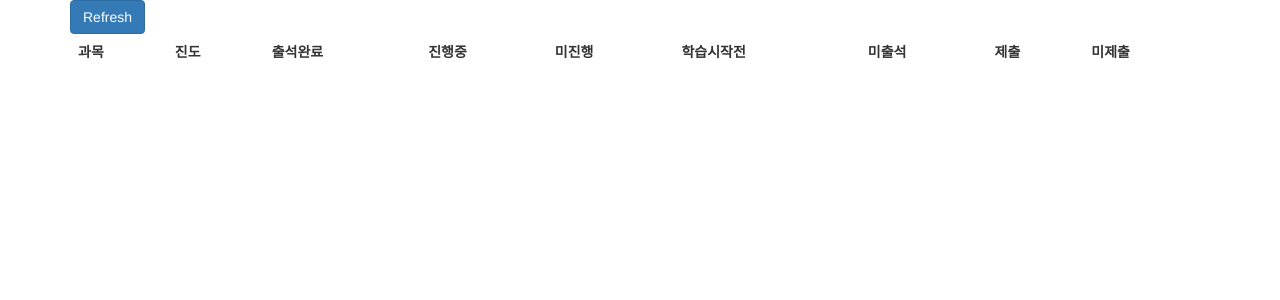
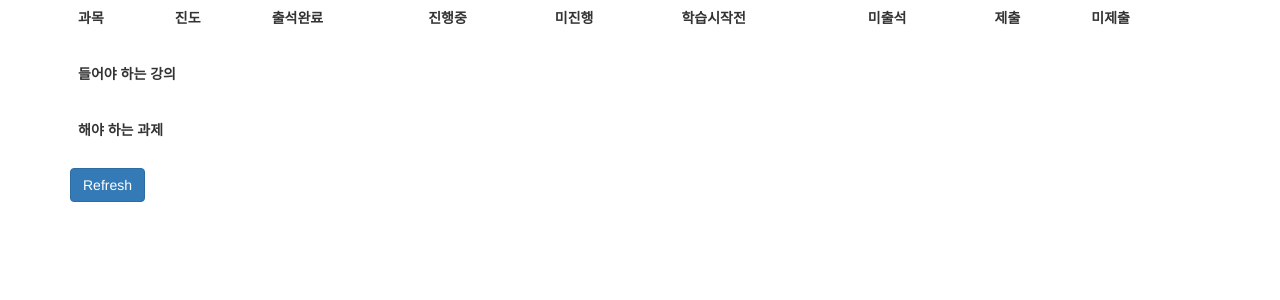
Before and after one commit to Yabby1997/CSE-CNU-Crawler-WEB, a Django app: page /elearn/ in a window 1280 px wide. Shown: the top 300 px of the page. Run offline with Django 3.2, Linux system fonts and the light colour scheme; the first user in the database is signed in; data comes from the database, SQL or seed files in the repository; some libraries are stand-ins or nearby versions.

Commit message:
들어야하는 강의, 해야하는 과제 보여주기까지 구현. 수정필요

```diff
--- a/elearn_data/models.py
+++ b/elearn_data/models.py
@@ -14,7 +14,7 @@
     report0 = models.IntegerField()
     report1 = models.IntegerField()
     videos2watch = models.TextField(default="")
-    reports2watch = models.TextField(default="")
+    reports2do = models.TextField(default="")
 
     def __str__(self):
         return self.title
--- a/templates/notice/elearn.html
+++ b/templates/notice/elearn.html
@@ -38,10 +38,38 @@
                 <td>{{class.report1}}</td>
             </tr>
             {% endfor %}
+        </tbody>
+    </table>
+    <table class="table table-striped">
+        <thead>
+            <tr>
+                <td><B>들어야 하는 강의</B></td>
+            </tr>
+        </thead>
         <tbody>
+            {% for class in classes %}
+            <tr>
+                <td>{{class.videos2watch}}</td>
+            </tr>
+            {% endfor %}
+        </tbody>
+    </table>
+    <table class="table table-striped">
+        <thead>
+            <tr>
+                <td><B>해야 하는 과제</B></td>
+            </tr>
+        </thead>
+        <tbody>
+            {% for class in classes %}
+            <tr>
+                <td>{{class.reports2do}}</td>
+            </tr>
+            {% endfor %}
+        </tbody>
+    </table>
     <form method="POST" action="{% url 'elearn'%}">
         {% csrf_token %}
         <input type="submit" class="btn btn-primary" value="Refresh">
     </form>
-    </table>
 </body>
```
Also changed, not shown: db.sqlite3, elearn_data/migrations/0005_auto_20200429_1633.py (added). Lines whose indentation alone changed are shown as unchanged.
